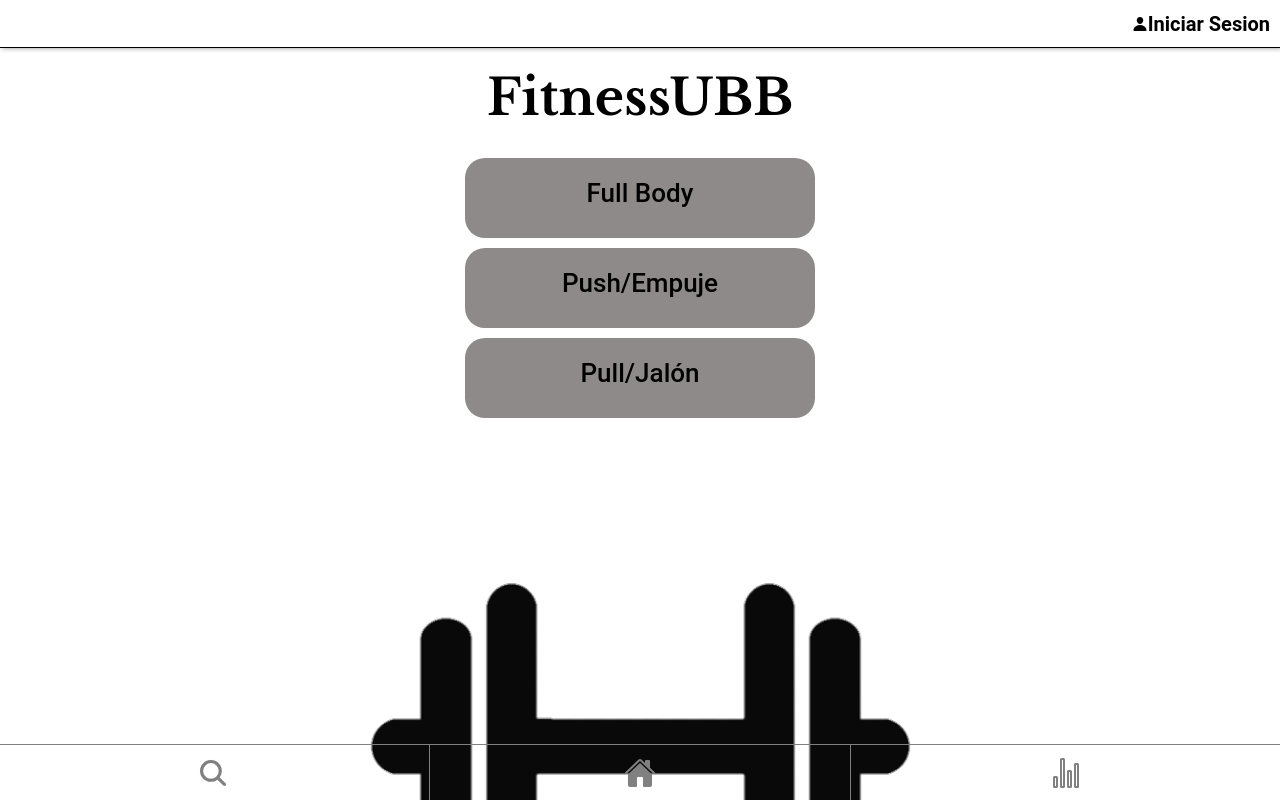
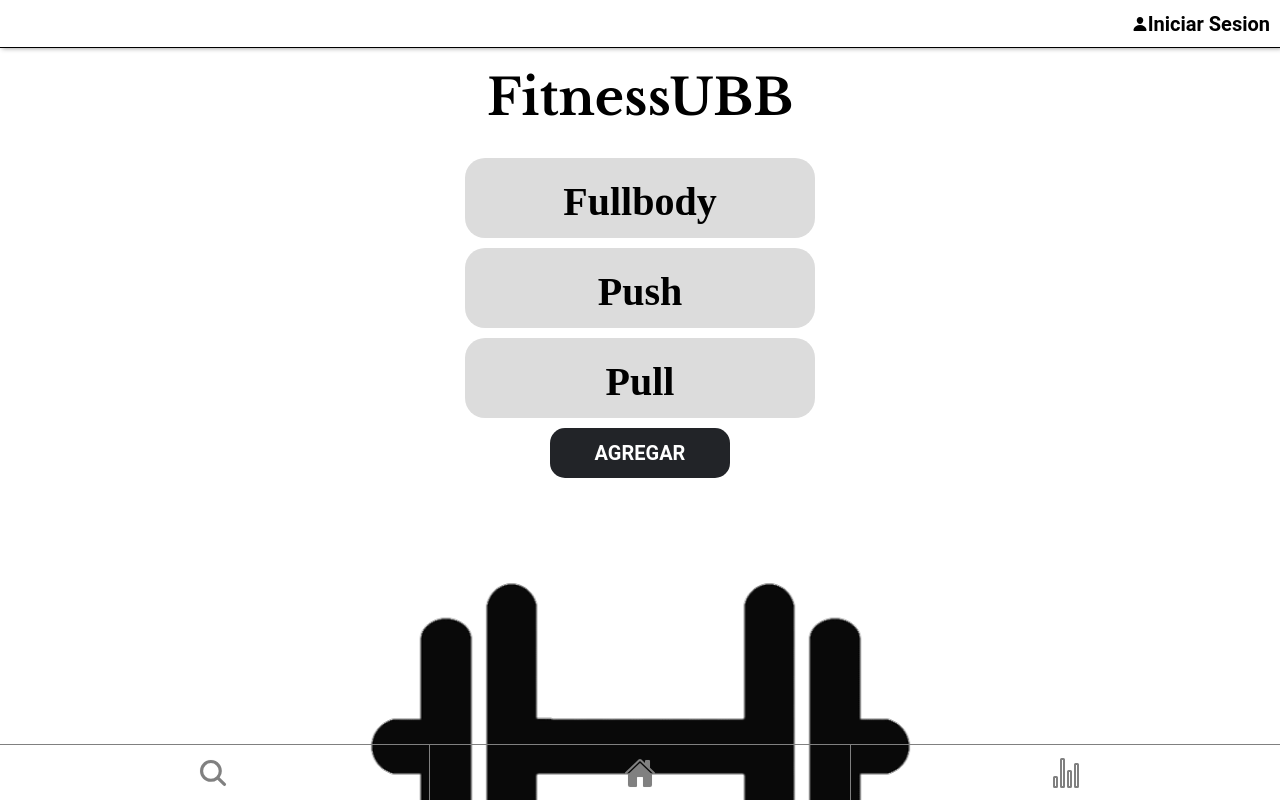
Before and after one commit to Yerkoala/FitnessUBB, a React (Create React App) app: page /home in a window 1280 px wide. Built offline with nearby package versions, Linux system fonts and the light colour scheme.

Commit message:
Creada variable global y conectada con el home

```diff
--- /dev/null
+++ b/src/RutinasProvider.jsx
@@ -0,0 +1,77 @@
+import React, { useContext, useState } from "react"
+
+const rutinaContext = React.createContext()
+const agregarRutinaContext = React.createContext()
+
+export function useRutinaContext() {
+    return useContext(rutinaContext)
+}
+
+export function useAgregarRutinaContext() {
+    return useContext(agregarRutinaContext)
+}
+
+
+export function RutinasProvider({ children }) {
+
+    const [rutinaObjeto, setRutinaObjeto] = useState({
+            Fullbody: [
+                {
+                    nombre: "Rutina Fullbody 1",
+                    ejercicios: ["Press de banca", "Sentadilla"],
+                },
+                {
+                    nombre: "Rutina 2",
+                    ejercicios: ["Ejemplo 1", "Ejemplo 2"],
+                },
+            ],
+
+            Push: [
+                {
+                    nombre: "Push 1",
+                    ejercicios: ["Ejemploxxx 1", "Ejemplo 2"],
+                },
+                {
+                    nombre: "Push 2",
+                    ejercicios: ["Ejemplo 1", "Ejemplo 2"],
+                },
+                {
+                    nombre:"Push 3",
+                    ejercicios: ["Ejercicio 1","Ejercicio 2","Ejercicio 3","Ejercicio 4"]
+                }
+            ],
+            Pull: [
+                {
+                    nombre: "Pull/Empuje 1",
+                    ejercicios: ["Ejemploxxx 1", "Ejemplo 2"],
+                },
+                {
+                    nombre: "Pull/Empuje 2",
+                    ejercicios: ["Ejemplo 1", "Ejemplo 2"],
+                },
+            ]
+        }
+    )
+
+
+    const agregarRutina = (nombre, ejercicios) => {
+        const nuevaRutina = {
+            nombre: nombre,
+            ejercicios: ejercicios,
+        }
+
+        setRutinaObjeto((prevState) => ({
+            Fullbody: [...prevState[0].Fullbody, nuevaRutina],
+        }))
+    }
+
+
+    return (
+        <rutinaContext.Provider value={rutinaObjeto}>
+            <agregarRutinaContext.Provider value={agregarRutina}>
+                {children}
+            </agregarRutinaContext.Provider>
+        </rutinaContext.Provider>
+
+    )
+}
--- a/src/categoriaSelect.js
+++ b/src/categoriaSelect.js
@@ -1,7 +1,7 @@
 const categoriaSelect = [
     "FullBody",
-     "Push/Empuje",
-     "Pull/Jalon",
+     "Push",
+     "Pull",
      "Hombro",
      "Pecho",
      "Pierna",
--- a/src/components/Buscar/CartaEjercicios.jsx
+++ b/src/components/Buscar/CartaEjercicios.jsx
@@ -1,12 +1,25 @@
 import { IonButton } from '@ionic/react';
 import '../style.css';
 import ValoracionEstrellas from './ValoracionEstrellas'
+import rutinas from '../../rutinas';
 
-const CartaEjercicios = ({ isOpen, cerrarModal, element, ejercicios }) => {
+const CartaEjercicios = ({ isOpen, cerrarModal, element, ejerciciosArreglo }) => {
   const handleModalDialogClick = (e) => {
     e.stopPropagation();
   }
 
+  const descargarRutina=()=>{
+    if (window.confirm('Seguro que desea descargar esta rutina?')) {
+      const nuevaRutina={
+        nombre: element.nombreRutina,
+        ejercicios: ejerciciosArreglo
+      }
+      rutinas[0].Fullbody.push(nuevaRutina);
+  }}
+
+  const mostrarRutinas=()=>{
+    console.log(rutinas)
+  }
 
 
   return (
@@ -19,10 +32,10 @@ const CartaEjercicios = ({ isOpen, cerrarModal, element, ejercicios }) => {
         </div>
         <ValoracionEstrellas /*AQUI DEBERIA PASAR EL ID Y LOS ELEMENTOS QUE REEMPLAZAN */ id={element.id}/>
         <div className='Ejercicios'>
-          {ejercicios.map((e, index) =>
+          {ejerciciosArreglo.map((e, index) =>
             <p key={index}>{e}</p>)}
         </div>
-        <IonButton color='dark'>Descargar</IonButton>
+        <IonButton color='dark' onClick={mostrarRutinas}>Descargar</IonButton>
       </div>
       <IonButton onClick={cerrarModal} color='dark'>Cerrar</IonButton>
     </div>
--- a/src/components/Buscar/CartaListaRutina.jsx
+++ b/src/components/Buscar/CartaListaRutina.jsx
@@ -26,7 +26,7 @@ const CartaListaRutina = ({ lista }) => {
     return (
         <div className='cartaRutina' onClick={abrirCerrarModal}>
             <div style={{ display: "flex", flexDirection: "column", justifyContent: "center", height: "100%" }}>
-                <h1>{lista.nombreRutina}</h1>
+                <h2 style={{fontWeight:"bold"}}>{lista.nombreRutina}</h2>
                 <div style={{ display: "flex", marginTop: "-15px", gap: "20px" }}>
                     <p>{lista.categoria}</p>
                     <p>{lista.usuario}</p>
@@ -36,7 +36,7 @@ const CartaListaRutina = ({ lista }) => {
                 <IonIcon className='star' icon={star}></IonIcon>
                 <p style={{ marginTop: "0", color: "goldenrod" }}>{calificacion}</p>
             </div>
-            {<CartaEjercicios isOpen={abierto} cerrarModal={abrirCerrarModal} element={lista} ejercicios={lista.ejercicios} />}
+            {<CartaEjercicios isOpen={abierto} cerrarModal={abrirCerrarModal} element={lista} ejerciciosArreglo={lista.ejercicios} />}
         </div>
     )
 }
--- a/src/components/Buscar/PrincipalBuscar.jsx
+++ b/src/components/Buscar/PrincipalBuscar.jsx
@@ -20,8 +20,8 @@ const PrincipalBuscar = () => {
             const nom = [];
             querySnapshot.forEach((doc) => {
                 nom.push({ ...doc.data(), id: doc.id });
-                console.log(nom)
             });
+            console.log(nom)
             setPrueba(nom);
             setbuscador(nom)
         })
--- a/src/components/Home/CartaRutinaPropias.jsx
+++ b/src/components/Home/CartaRutinaPropias.jsx
@@ -1,11 +1,11 @@
 import React, { useState } from 'react'
 
-const CartaRutinaPropias = ({ titulo }) => {
+const CartaRutinaPropias = ({ titulo, nombres }) => {
   const [expanded, setExpanded] = useState(false);
+
 
   const handleClick = () => {
     setExpanded(!expanded);
-    console.log(expanded)
   };
 
   return (
@@ -14,16 +14,8 @@ const CartaRutinaPropias = ({ titulo }) => {
       onClick={handleClick}
     >
       <h1 className='tituloCartaRutinaPropia'>{titulo}</h1>
-      {expanded && (
-        <>
-          <button>Botón 1</button>
-          <button>Botón 2</button>
-          <button>Botón 3</button>
-          <button>Botón 3</button>
-          <button>Botón 3</button>
-          <button>Botón 3</button>
-
-        </>
+      {nombres.map((e, index) =>
+        <button key={index}>{e}</button>
       )}
     </div>
   )
--- a/src/components/Home/PrincipalHome.jsx
+++ b/src/components/Home/PrincipalHome.jsx
@@ -1,18 +1,28 @@
-import React from 'react'
 import "../style.css"
 import MANCUERNA from "../../images/mancuerna.png"
 import CartaRutinaPropias from './CartaRutinaPropias'
+//import rutinas from '../../rutinas'
+import { useRutinaContext, useAgregarRutinaContext } from '../../RutinasProvider'
+
+const PrincipalHome = () => {
+    const rutinasObjeto = useRutinaContext()
+    const agregarRutina = useAgregarRutinaContext()
 
 
+    const mostrarRutina2 = (categoria) => {
+        const nombres = rutinasObjeto[categoria].map((rutina) => rutina.nombre);
+        console.log(nombres);
+      }
 
-const PrincipalHome = () => {
+
     return (
         <div className='principalPantalla'>
             <h1 className='fitnessubbTitulo'>FitnessUBB</h1>
             <div className='principalCuerpo'>
-                <CartaRutinaPropias titulo="Full Body"/>
-                <CartaRutinaPropias titulo="Push/Empuje"/>
-                <CartaRutinaPropias titulo="Pull/Jalón"/>
+                {Object.keys(rutinasObjeto).map((e, index) =>
+                    <CartaRutinaPropias key={index} titulo={e} mostrarRutina={mostrarRutina2} nombres={rutinasObjeto[e].map((rutina) => rutina.nombre)}/>
+                )}
+                <button onClick={() => agregarRutina("Rutina3fullbod", ["q", "asd"])}>AGREGAR</button>
             </div>
             <img className='mancuernaFondo' src={MANCUERNA} alt="" />
         </div>
--- a/src/components/Navbar/Navbar.jsx
+++ b/src/components/Navbar/Navbar.jsx
@@ -1,6 +1,5 @@
 import { IonButton, IonIcon} from '@ionic/react'
 import { search,home,statsChartOutline } from 'ionicons/icons';
-import React from 'react'
 import "../style.css"
 
 const Navbar = () => {
--- a/src/components/style.css
+++ b/src/components/style.css
@@ -40,7 +40,7 @@
     box-shadow: 2px 0px 5px #8c8c8c;
     display: flex;
     align-items: center;
-    justify-content: end;
+    justify-content: flex-end;
 }
 
 .header strong {
@@ -179,7 +179,7 @@
 .box {
     border-radius: 20px;
     width: 350px;
-    background-color: #8f8a8a;
+    background-color: gainsboro;
     transition: max-height 1.0s ease;
     display: flex;
     flex-direction: column;
@@ -192,11 +192,14 @@
 }
 
 .expanded {
-    max-height: 500px;
+    max-height: 700px;
 }
 
 .tituloCartaRutinaPropia {
+    font-weight: bold;
     text-align: center;
+    font-family: 'Times New Roman', Times, serif;
+    font-size: 40px;
 }
 
 
@@ -241,7 +244,7 @@
 
 .cartaRutina {
     width: 100%;
-    height: 80px;
+    height: 95px;
     padding: 10px;
     border-radius: 16px;
     border: 1px solid grey;
@@ -505,6 +508,7 @@
     font-size: 32px;
 }
 
+
 /*---------------TARJETA DE EJERCICIOS---------------------*/
 .TarjetaEjercicioCuerpo {
     width: 100%;
--- /dev/null
+++ b/src/rutinas.js
@@ -0,0 +1,28 @@
+var rutinas = [
+    {
+        Fullbody: [
+            {
+                nombre: "Rutina 1",
+                ejercicios: ["Ejemplo 1", "Ejemplo 2"]
+            },
+            {
+                nombre: "Rutina 2",
+                ejercicios: ["Ejemplo 1","Ejemplo 2"]
+            }
+        ]
+    },
+    {
+        Push: [
+            {
+                nombre: "Rutina 1",
+                ejercicios: ["Ejemplo 1 Push", "Ejemplo 2 Push"]
+            },
+            {
+                nombre: "Rutina 2",
+                ejercicios: ["Ejemplo 1 Push", "Ejemplo 2 Push"]
+            }
+        ]
+    }
+]
+
+export default rutinas
```
Also changed, not shown: src/App.tsx (+8 -0 lines), src/components/Buscar/CartaSubirRutina.jsx (+36 -6 lines), src/images/fenusin.png (deleted).
